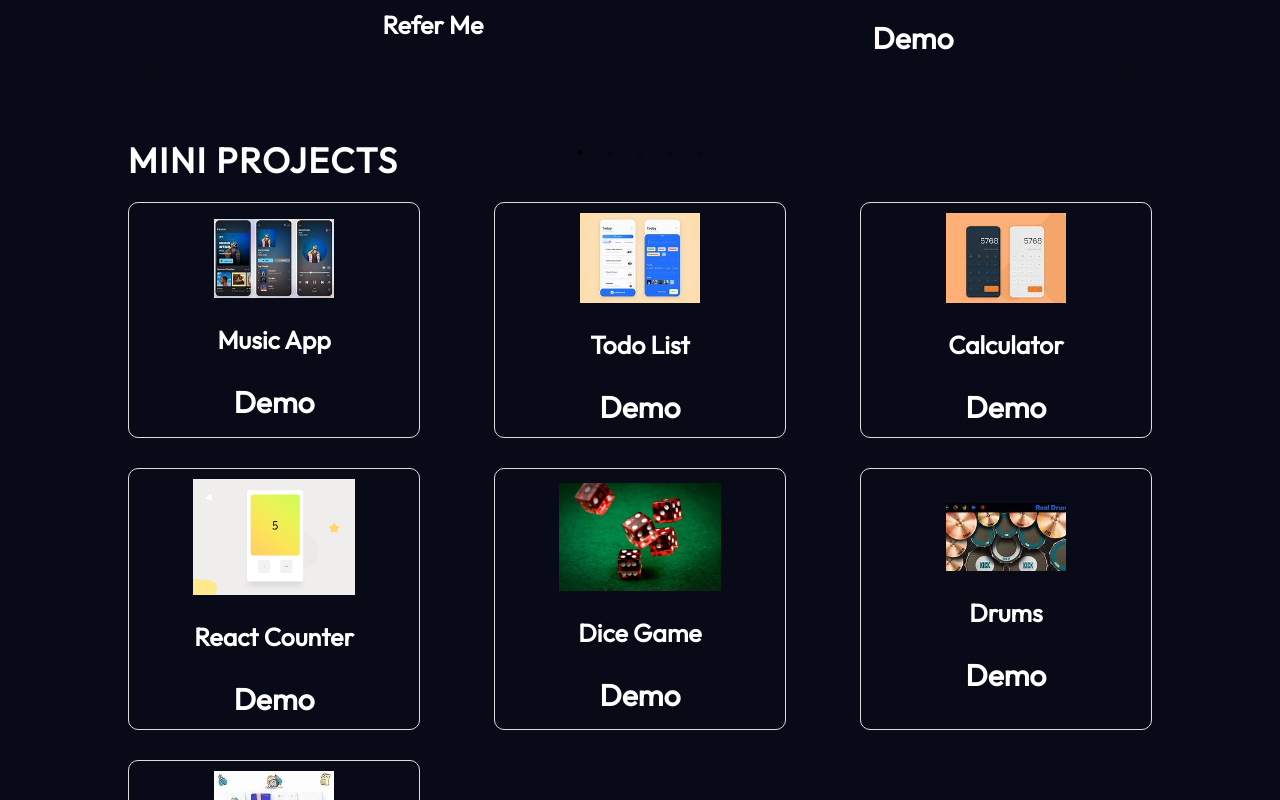
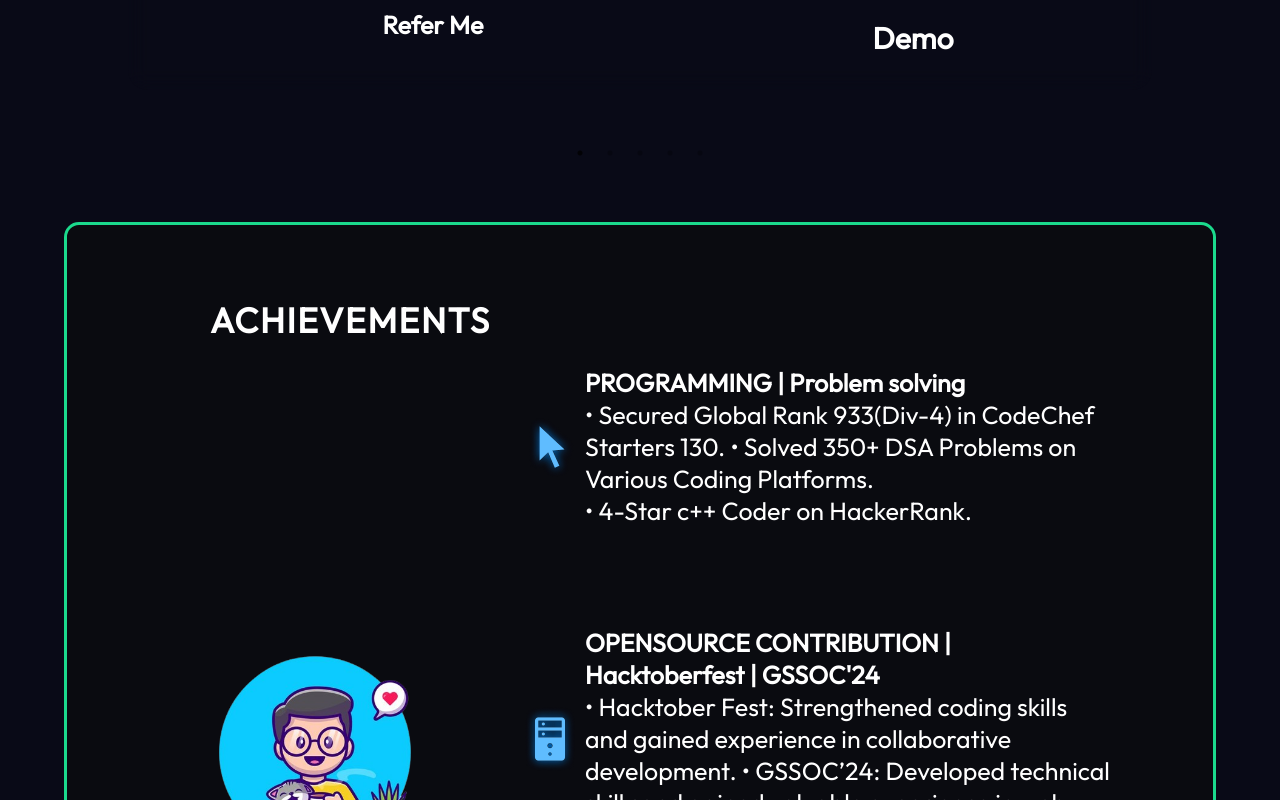
Before and after one commit to siddhant-2002/portfolio, a React (Vite) app: page / in a window 1280 px wide. Shown: the part 3800-4600 px from the top of the page. Built offline with nearby package versions, Linux system fonts and the light colour scheme.

Commit message:
demo links

```diff
--- a/src/components/Projects/ProjectCard.jsx
+++ b/src/components/Projects/ProjectCard.jsx
@@ -29,9 +29,9 @@ export const ProjectCard = ({
                     })}
                 </ul>
                 <div className={styles.links}>
-                    <span href={demo} className={styles.link}>
-                        Demo
-                    </span>
+                <a href={demo} className={styles.link} target="_blank" rel="noopener noreferrer">
+    Demo
+  </a>
 
                 </div>
             </div>
--- a/src/components/Projects/Projects.jsx
+++ b/src/components/Projects/Projects.jsx
@@ -6,9 +6,8 @@ import "slick-carousel/slick/slick-theme.css";
 import styles from "./Projects.module.css";
 import projects from "../../data/projects.json";
 import { ProjectCard } from "./ProjectCard";
-import { Miniproject } from "./Miniproject";
-import minprojects from "../../data/minprojects.json";
-
+// import { Miniproject } from "./Miniproject";
+// import minprojects from "../../data/minprojects.json";
 
 export const Projects = () => {
   const settings = {
@@ -27,16 +26,15 @@ export const Projects = () => {
           <ProjectCard key={id} project={project} />
         ))}
       </Slider>
-      <h2 className={styles.title}>Mini Projects</h2>
+      {/* <h2 className={styles.title}>Mini Projects</h2> */}
       <br />
       <div className={styles.minp}>
-
-      {minprojects.map((project, id) => (
+        {/* {minprojects.map((project, id) => (
         <div key={id} className={styles['project-card']}>
           <Miniproject project={project} />
         </div>
-      ))}
-    </div>
+      ))} */}
+      </div>
     </section>
   );
 };
--- a/src/data/projects.json
+++ b/src/data/projects.json
@@ -10,7 +10,7 @@
       "Mongo DB",
       "Firebase"
     ],
-    "demo": "https://www.example.com",
+    "demo": "https://referme.netlify.app/",
     "source": "https://www.github.com"
   },
   {
@@ -24,7 +24,7 @@
       "Mongo DB",
       "Firebase"
     ],
-    "demo": "[Link]",
+    "demo": "https://devlink-connect.netlify.app/",
     "source": "[Link]"
   },
   {
@@ -34,7 +34,7 @@
     "skills": [
       "C++"
     ],
-    "demo": "[Link]",
+    "demo": "https://github.com/siddhant-2002/OSimulate",
     "source": "[Link]"
   },
   {
@@ -48,7 +48,7 @@
       "React",
       "Giphy API"
     ],
-    "demo": "https://www.example.com",
+    "demo": "https://randoom-gif.netlify.app/",
     "source": "https://www.github.com"
   },
   {
```
